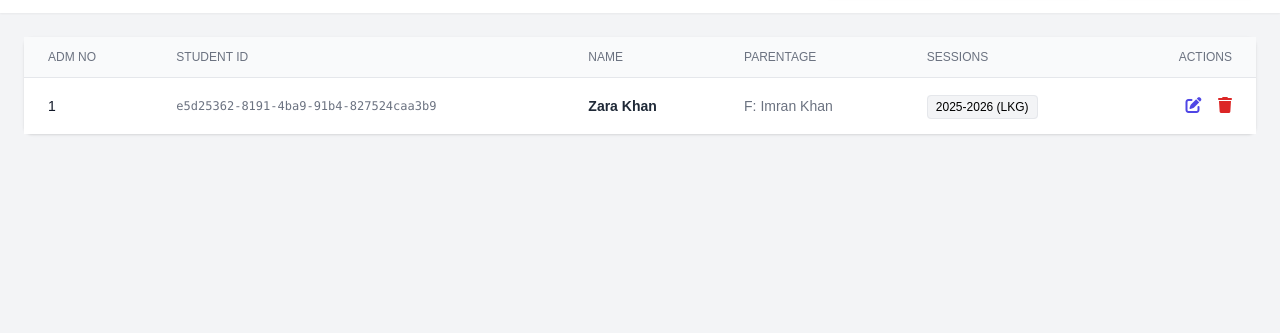
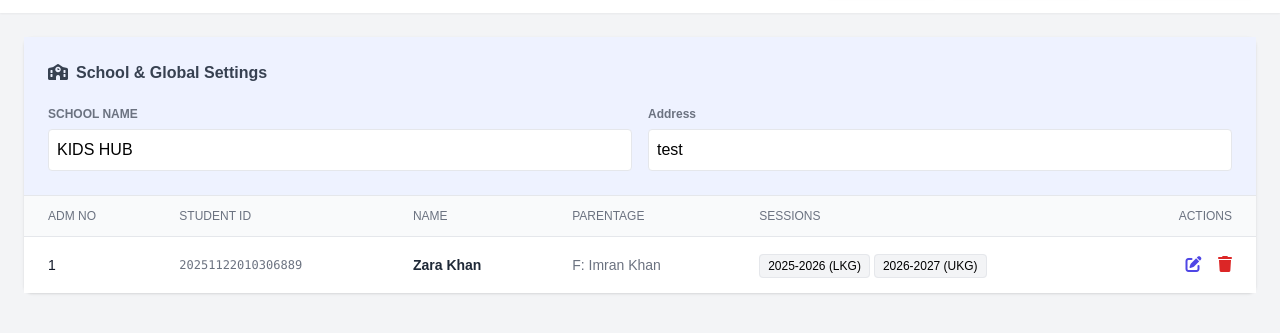
Before and after one commit to aiocrafters/Marks-Card-System, a plain HTML site: page db_manager.html in a window 1280 px wide. Shown: the part 59-392 px from the top of the page. Drawn offline with nearby package versions, Linux system fonts and the light colour scheme.

Commit message:
feat: switch to timestamp-based Student IDs and update school info fields
Database Manager:
- Replaced UUID generation with 17-digit timestamp ID (YYYYMMDDHHMMSSmmm)
- Updated labels to “Student ID (Timestamp)”
- Added fallback handling for missing IDs
- Removed “Current Session (Default)” dropdown
- Renamed “School Name” → “SCHOOL NAME”
- Renamed “Department / Sub-Header” → “Address”

Marks Card Generator:
- Updated loadDatabase() to correctly fetch school_name and address
- Renamed internal variable schoolInfo.department → schoolInfo.address

```diff
--- a/db_manager.html
+++ b/db_manager.html
@@ -34,11 +34,27 @@
     <!-- Main Content -->
     <div class="flex-1 overflow-auto p-6">
         <div class="max-w-7xl mx-auto bg-white rounded-lg shadow">
+
+            <!-- Global Settings Card (Updated) -->
+            <div class="p-6 bg-indigo-50 border-b">
+                <h2 class="font-bold text-gray-700 mb-4"><i class="fas fa-school mr-2"></i>School & Global Settings</h2>
+                <div class="grid grid-cols-1 md:grid-cols-2 gap-4">
+                    <div>
+                        <label class="text-xs font-bold text-gray-500 uppercase">SCHOOL NAME</label>
+                        <input id="schoolName" class="w-full border rounded p-2 mt-1" placeholder="e.g. Government High School" onchange="saveToLocal()">
+                    </div>
+                    <div>
+                        <label class="text-xs font-bold text-gray-500">Address</label>
+                        <input id="schoolDept" class="w-full border rounded p-2 mt-1" placeholder="e.g. Residency Road, Srinagar" onchange="saveToLocal()">
+                    </div>
+                </div>
+            </div>
+
              <table class="min-w-full divide-y divide-gray-200">
                 <thead class="bg-gray-50">
                     <tr>
                         <th class="px-6 py-3 text-left text-xs font-medium text-gray-500 uppercase">Adm No</th>
-                        <th class="px-6 py-3 text-left text-xs font-medium text-gray-500 uppercase">Student ID</th> <!-- Added Header -->
+                        <th class="px-6 py-3 text-left text-xs font-medium text-gray-500 uppercase">Student ID</th>
                         <th class="px-6 py-3 text-left text-xs font-medium text-gray-500 uppercase">Name</th>
                         <th class="px-6 py-3 text-left text-xs font-medium text-gray-500 uppercase">Parentage</th>
                         <th class="px-6 py-3 text-left text-xs font-medium text-gray-500 uppercase">Sessions</th>
@@ -69,7 +85,7 @@
                         <input id="admNo" class="w-full border rounded p-2">
                     </div>
                     <div>
-                        <label class="text-xs font-bold text-gray-500">Student ID (UUID)</label>
+                        <label class="text-xs font-bold text-gray-500">Student ID (Timestamp)</label>
                         <input id="studentId" class="w-full border rounded p-2 bg-gray-100 text-gray-600 font-mono text-xs" readonly>
                     </div>
                     <div>
@@ -183,7 +199,12 @@
         const defaultSubjects = ["English", "Mathematics", "Urdu", "Kashmiri", "Science"];
 
         // --- STATE ---
-        let db = { supported_sessions: ["2023-2024", "2024-2025"], students: [] };
+        let db = {
+            school_name: "Government High School",
+            school_department: "Address Line Here",
+            supported_sessions: ["2023-2024", "2024-2025"],
+            students: []
+        };
         let currentStudentIndex = -1;
         let tempSessions = [];
 
@@ -192,11 +213,20 @@
             await initializeApp();
         };
 
+        // NEW: Helper to generate Timestamp-Based ID
+        function generateTimestampId() {
+            const now = new Date();
+            const pad = (n, s=2) => String(n).padStart(s, '0');
+            // Format: YYYYMMDDHHMMSSmmm (17 digits)
+            return `${now.getFullYear()}${pad(now.getMonth()+1)}${pad(now.getDate())}${pad(now.getHours())}${pad(now.getMinutes())}${pad(now.getSeconds())}${pad(now.getMilliseconds(), 3)}`;
+        }
+
         async function initializeApp() {
             const cachedData = localStorage.getItem(STORAGE_KEY);
             if (cachedData) {
                 console.log("Loaded from Local Cache");
                 db = JSON.parse(cachedData);
+                populateGlobalSettings();
                 renderMainTable();
             } else {
                 console.log("Loading from JSON file...");
@@ -209,6 +239,7 @@
                 const res = await fetch('students_db.json');
                 if(!res.ok) throw new Error("File not found");
                 db = await res.json();
+                populateGlobalSettings();
                 saveToLocal();
                 renderMainTable();
             } catch(e) {
@@ -218,10 +249,18 @@
         }
 
         function saveToLocal() {
+            db.school_name = document.getElementById('schoolName').value;
+            db.school_department = document.getElementById('schoolDept').value;
+
             localStorage.setItem(STORAGE_KEY, JSON.stringify(db));
             const badge = document.getElementById('saveStatus');
             badge.classList.remove('hidden');
             setTimeout(() => badge.classList.add('hidden'), 2000);
+        }
+
+        function populateGlobalSettings() {
+            document.getElementById('schoolName').value = db.school_name || "Government High School";
+            document.getElementById('schoolDept').value = db.school_department || "Address Line Here";
         }
 
         // --- CORE ACTIONS ---
@@ -259,7 +298,7 @@
             tbody.innerHTML = db.students.map((s, idx) => `
                 <tr class="hover:bg-gray-50">
                     <td class="px-6 py-4 text-sm font-medium text-gray-900">${s.admNo}</td>
-                    <td class="px-6 py-4 text-xs font-mono text-gray-500 select-all">${s.studentId}</td> <!-- Added ID Column -->
+                    <td class="px-6 py-4 text-xs font-mono text-gray-500 select-all">${s.studentId}</td>
                     <td class="px-6 py-4 text-sm font-bold text-gray-800">${s.name}</td>
                     <td class="px-6 py-4 text-sm text-gray-500">F: ${s.father}</td>
                     <td class="px-6 py-4 text-sm">
@@ -280,18 +319,20 @@
             document.getElementById('studentModal').classList.remove('hidden');
 
             if (index === -1) {
-                // New Student
-                document.getElementById('studentId').value = crypto.randomUUID();
+                // New Student: Generate Timestamp ID
+                document.getElementById('studentId').value = generateTimestampId();
                 // Clear other fields
-                const inputs = document.querySelectorAll('#studentModal input:not([readonly])'); // Don't clear readonly ID
+                const inputs = document.querySelectorAll('#studentModal input:not([readonly])');
                 inputs.forEach(i => i.value = '');
                 // Reset selects
                 document.getElementById('gender').selectedIndex = 0;
+                document.getElementById('category').selectedIndex = 0;
                 tempSessions = [];
             } else {
                 // Edit Student
                 const s = db.students[index];
-                document.getElementById('studentId').value = s.studentId || crypto.randomUUID(); // Ensure ID exists
+                // Fallback to timestamp ID if ID is missing (rare case for old data)
+                document.getElementById('studentId').value = s.studentId || generateTimestampId();
                 document.getElementById('admNo').value = s.admNo;
                 document.getElementById('name').value = s.name;
                 document.getElementById('father').value = s.father;
@@ -300,7 +341,7 @@
                 document.getElementById('contact').value = s.contact;
                 document.getElementById('dob').value = s.dob;
                 document.getElementById('gender').value = s.gender;
-                document.getElementById('category').value = s.category;
+                document.getElementById('category').value = s.category || "General / Open";
                 tempSessions = JSON.parse(JSON.stringify(s.sessions));
             }
             renderSessionsList();
@@ -370,8 +411,7 @@
 
             let data = {};
             if(sessIdx === -1) {
-                // Default subjects for new session
-                data = { session: supported[supported.length-1], class: '', rollNo: '', subjects: defaultSubjects.map(n => ({name:n, fa1:0, fa2:0, fa3:0, sa1:0, sa2:0})) };
+                data = { session: supported[supported.length-1], class: 'LKG', rollNo: '', subjects: defaultSubjects.map(n => ({name:n, fa1:0, fa2:0, fa3:0, sa1:0, sa2:0})) };
             } else {
                 data = tempSessions[sessIdx];
             }
@@ -382,14 +422,12 @@
             renderMarksInputs(data.subjects);
         }
 
-        // Renders the list of subject rows (Editable)
         function renderMarksInputs(subjects) {
             const container = document.getElementById('sess_marks');
-            container.innerHTML = ''; // Clear current
+            container.innerHTML = '';
             subjects.forEach(sub => addSubjectRowUI(sub));
         }
 
-        // Helper to append a single row
         function addSubjectRowUI(sub = {name:'', fa1:0, fa2:0, fa3:0, sa1:0, sa2:0}) {
             const container = document.getElementById('sess_marks');
             const row = document.createElement('div');
@@ -410,9 +448,8 @@
             container.appendChild(row);
         }
 
-        // Triggered by the "+ Add Subject" button
         function addSubjectRow() {
-            addSubjectRowUI(); // Adds empty row
+            addSubjectRowUI();
         }
 
         function saveSessionData() {
@@ -424,7 +461,6 @@
             rows.forEach(row => {
                 const inputs = row.querySelectorAll('input');
                 const name = inputs[0].value.trim();
-                // Only save rows where subject name is not empty
                 if(name) {
                     newSubjects.push({
                         name: name,
@@ -457,6 +493,9 @@
 
         // --- DOWNLOAD ---
         function downloadJSON() {
+            db.school_name = document.getElementById('schoolName').value;
+            db.school_department = document.getElementById('schoolDept').value;
+
             const dataStr = JSON.stringify(db, null, 2);
             const blob = new Blob([dataStr], { type: "application/json" });
             const url = URL.createObjectURL(blob);
--- a/students_db.json
+++ b/students_db.json
@@ -1,14 +1,18 @@
 {
+  "school_name": "KIDS HUB",
+  "school_department": "test",
   "supported_sessions": [
     "2021-2022",
     "2022-2023",
     "2023-2024",
     "2024-2025",
-    "2025-2026"
+    "2025-2026",
+    "2026-2027",
+    "2027-2028"
   ],
   "students": [
     {
-      "studentId": "e5d25362-8191-4ba9-91b4-827524caa3b9",
+      "studentId": "20251122010306889",
       "admNo": "1",
       "name": "Zara Khan",
       "father": "Imran Khan",
@@ -65,6 +69,53 @@
               "sa2": 5
             }
           ]
+        },
+        {
+          "session": "2026-2027",
+          "class": "UKG",
+          "rollNo": "4",
+          "subjects": [
+            {
+              "name": "English",
+              "fa1": 30,
+              "fa2": 30,
+              "fa3": 30,
+              "sa1": 5,
+              "sa2": 5
+            },
+            {
+              "name": "Mathematics",
+              "fa1": 30,
+              "fa2": 30,
+              "fa3": 30,
+              "sa1": 5,
+              "sa2": 5
+            },
+            {
+              "name": "Urdu",
+              "fa1": 30,
+              "fa2": 30,
+              "fa3": 30,
+              "sa1": 5,
+              "sa2": 5
+            },
+            {
+              "name": "Kashmiri",
+              "fa1": 30,
+              "fa2": 30,
+              "fa3": 30,
+              "sa1": 5,
+              "sa2": 5
+            },
+            {
+              "name": "Science",
+              "fa1": 30,
+              "fa2": 30,
+              "fa3": 30,
+              "sa1": 5,
+              "sa2": 5
+            }
+          ]
         }
       ]
     }
```
Also changed, not shown: index.html (+11 -2 lines).
